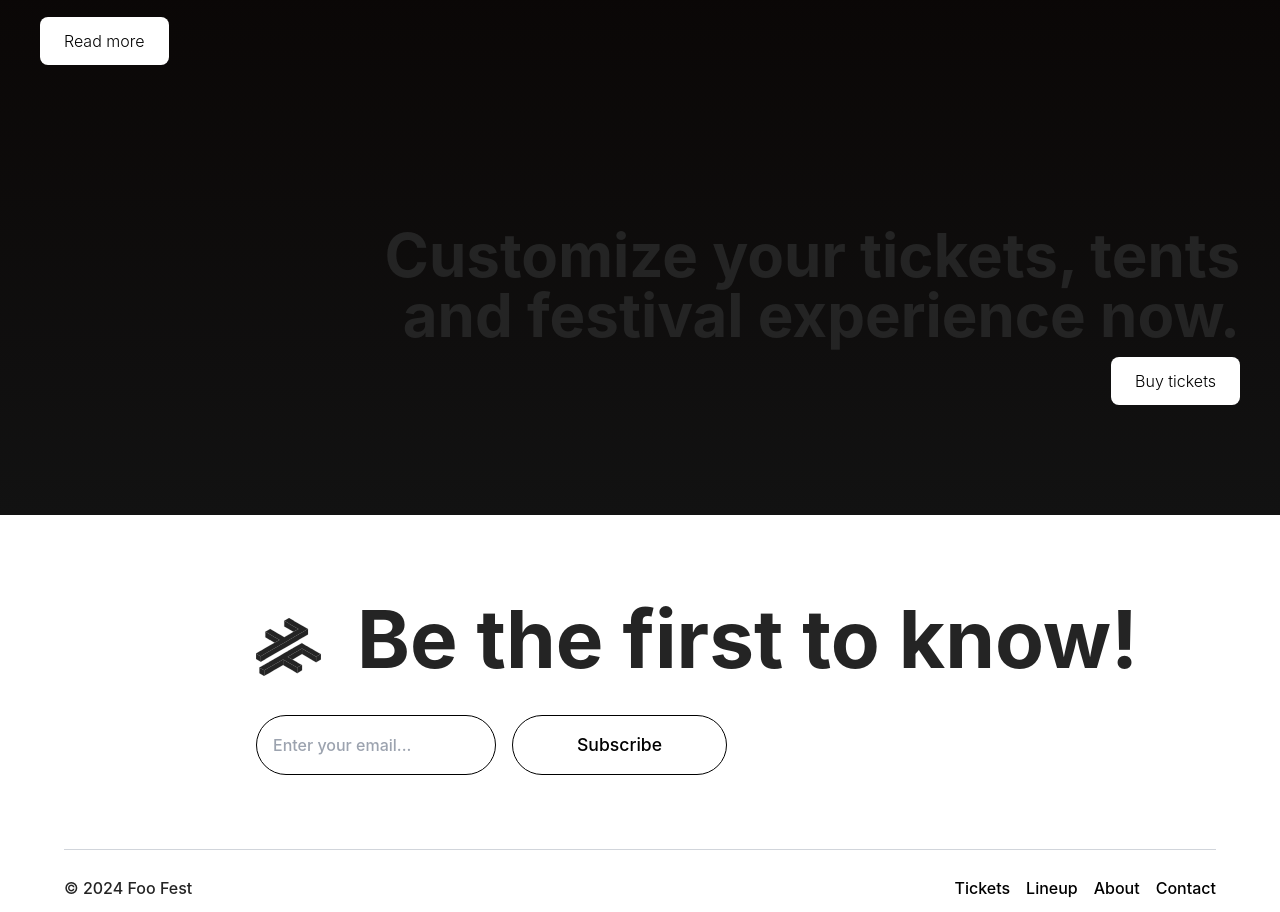
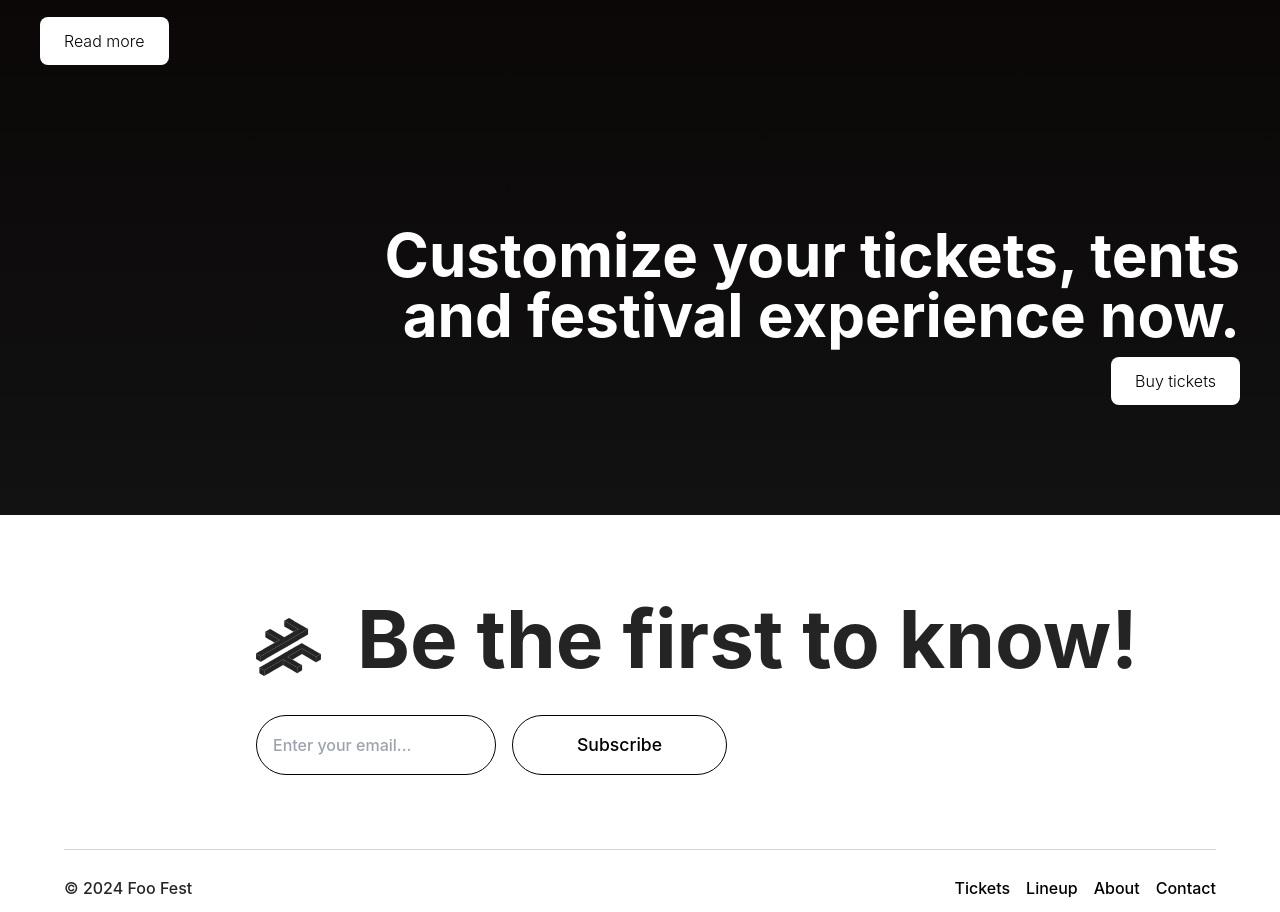
Before and after one commit to espi0001/t15-exam-project-forbedringer, a Next.js app: page / in a window 1280 px wide. Shown: the part 1085-1997 px from the top of the page. Built offline with nearby package versions, Linux system fonts and the light colour scheme; a web font is replaced by a local one.

Commit message:
Added: text white 2.0 to parallax component

```diff
--- a/src/components/ParallaxAboutComponent.jsx
+++ b/src/components/ParallaxAboutComponent.jsx
@@ -60,7 +60,7 @@ const ParallaxAboutComponent = () => {
           </button>
         </Link>
       </div>
-      <div className="md:col-start-2 md:col-end-5 md:row-start-3 md:row-end-5 px-0 py-0 md:py-4 flex flex-col justify-center items-end text-right gap-3">
+      <div className="text-white md:col-start-2 md:col-end-5 md:row-start-3 md:row-end-5 px-0 py-0 md:py-4 flex flex-col justify-center items-end text-right gap-3">
         <p
           ref={textRef2}
           className={`text-3xl md:text-6xl font-bold leading-tight transition-all duration-1000
```
